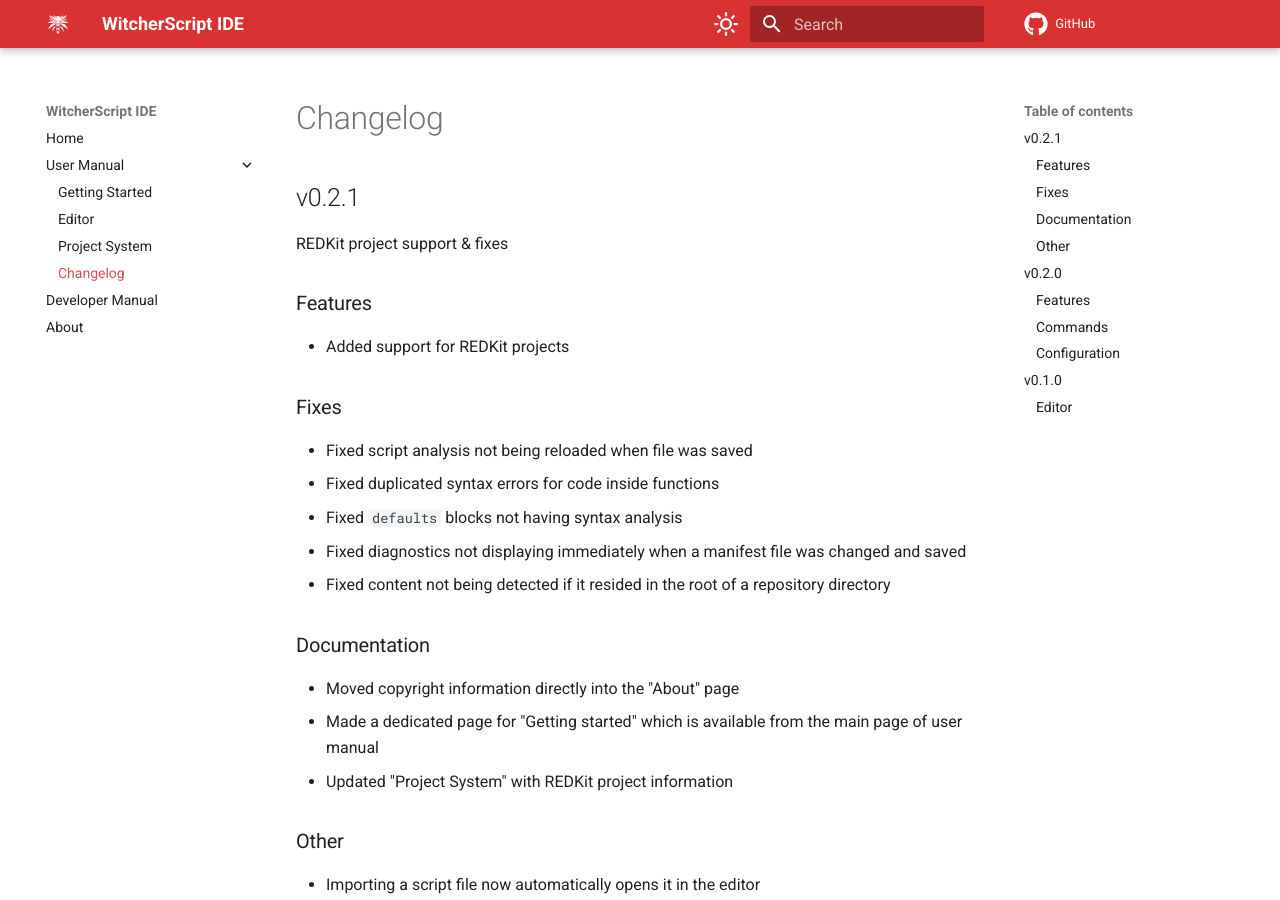
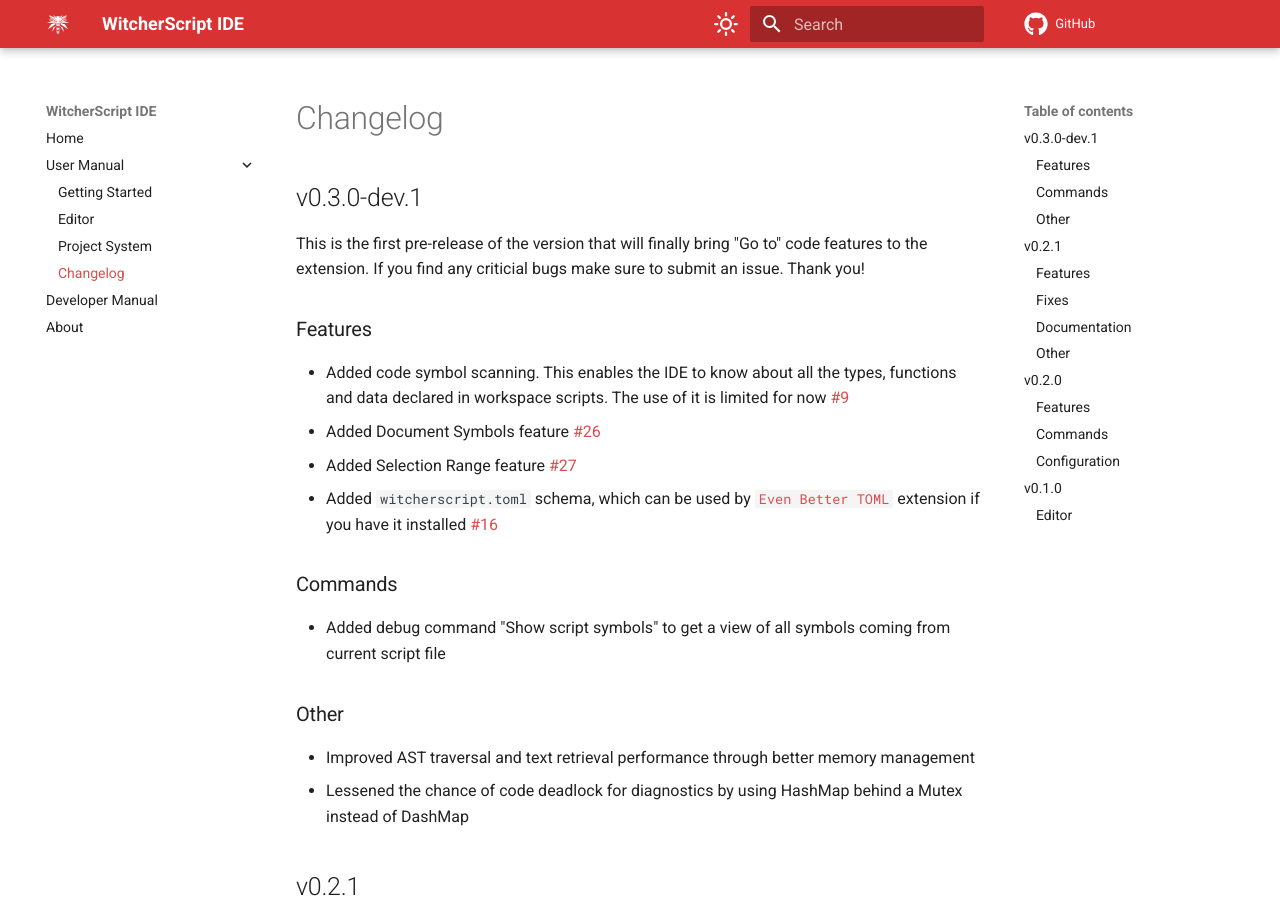
Before and after one commit to SpontanCombust/witcherscript-ide, an MkDocs documentation site: the page built from docs/user-manual/changelog.md, in a window 1280 px wide and 900 px high. Built offline with MkDocs 1.6.1 and Material for MkDocs 9.7.7, drawn with Linux system fonts in a browser that asks for light colours; comment, search, counter and statistics services are not loaded.

Commit message:
Update changelog

```diff
--- a/docs/user-manual/changelog.md
+++ b/docs/user-manual/changelog.md
@@ -1,6 +1,27 @@
 <!-- Warning: This file is automatically copied from docs/user-manual/changelog.md into editors/vscode/CHANGELOG.md when changes are made to it! -->
 
 # Changelog
+
+
+## v0.3.0-dev.1
+This is the first pre-release of the version that will finally bring "Go to" code features to the extension.
+If you find any criticial bugs make sure to submit an issue. Thank you!
+
+### Features
+- Added code symbol scanning. This enables the IDE to know about all the types, functions and data declared in workspace scripts. The use of it is limited for now [#9](https://github.com/SpontanCombust/witcherscript-ide/issues/9)
+- Added Document Symbols feature [#26](https://github.com/SpontanCombust/witcherscript-ide/issues/26)
+- Added Selection Range feature [#27](https://github.com/SpontanCombust/witcherscript-ide/issues/27)
+- Added `witcherscript.toml` schema, which can be used by [`Even Better TOML`](https://marketplace.visualstudio.com/items?itemName=tamasfe.even-better-toml) extension if you have it installed [#16](https://github.com/SpontanCombust/witcherscript-ide/issues/16)
+
+
+### Commands
+- Added debug command "Show script symbols" to get a view of all symbols coming from current script file
+
+
+### Other
+- Improved AST traversal and text retrieval performance through better memory management
+- Lessened the chance of code deadlock for diagnostics by using HashMap behind a Mutex instead of DashMap
+
 
 
 ## v0.2.1
```
